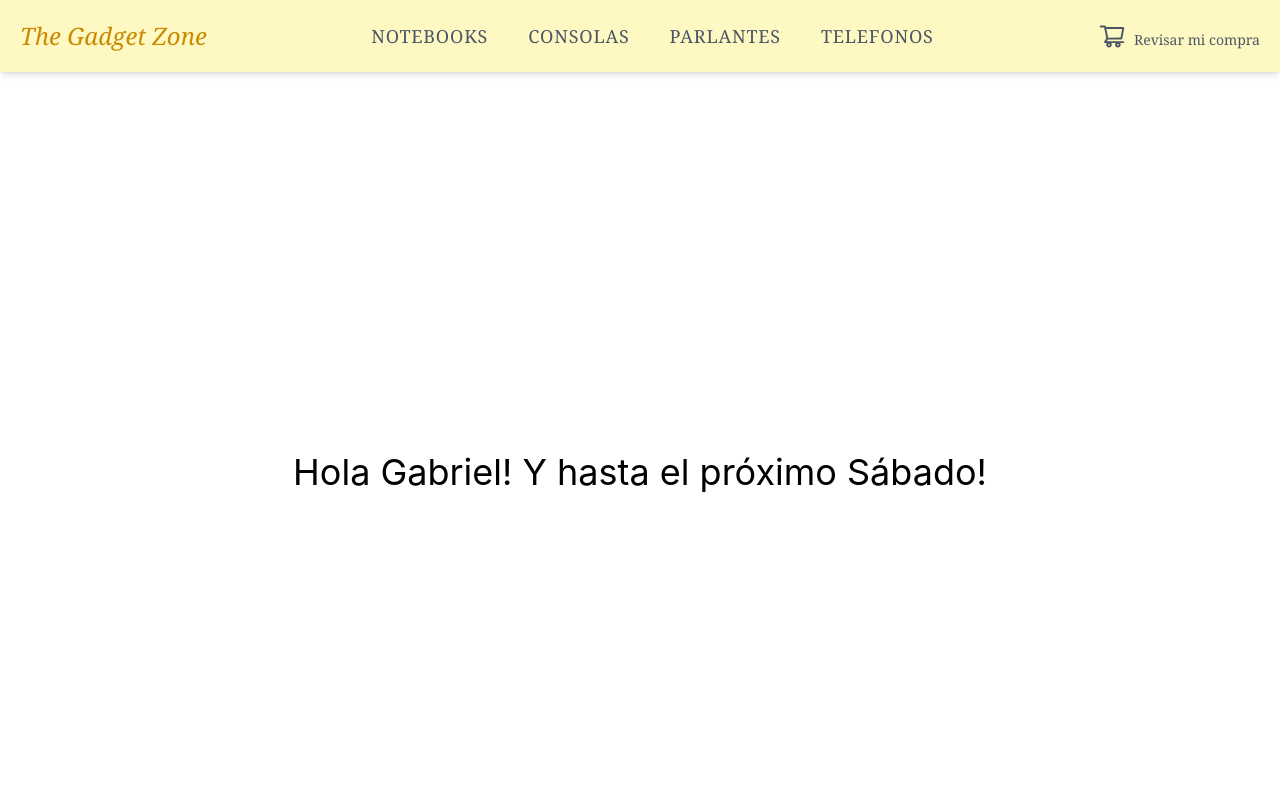
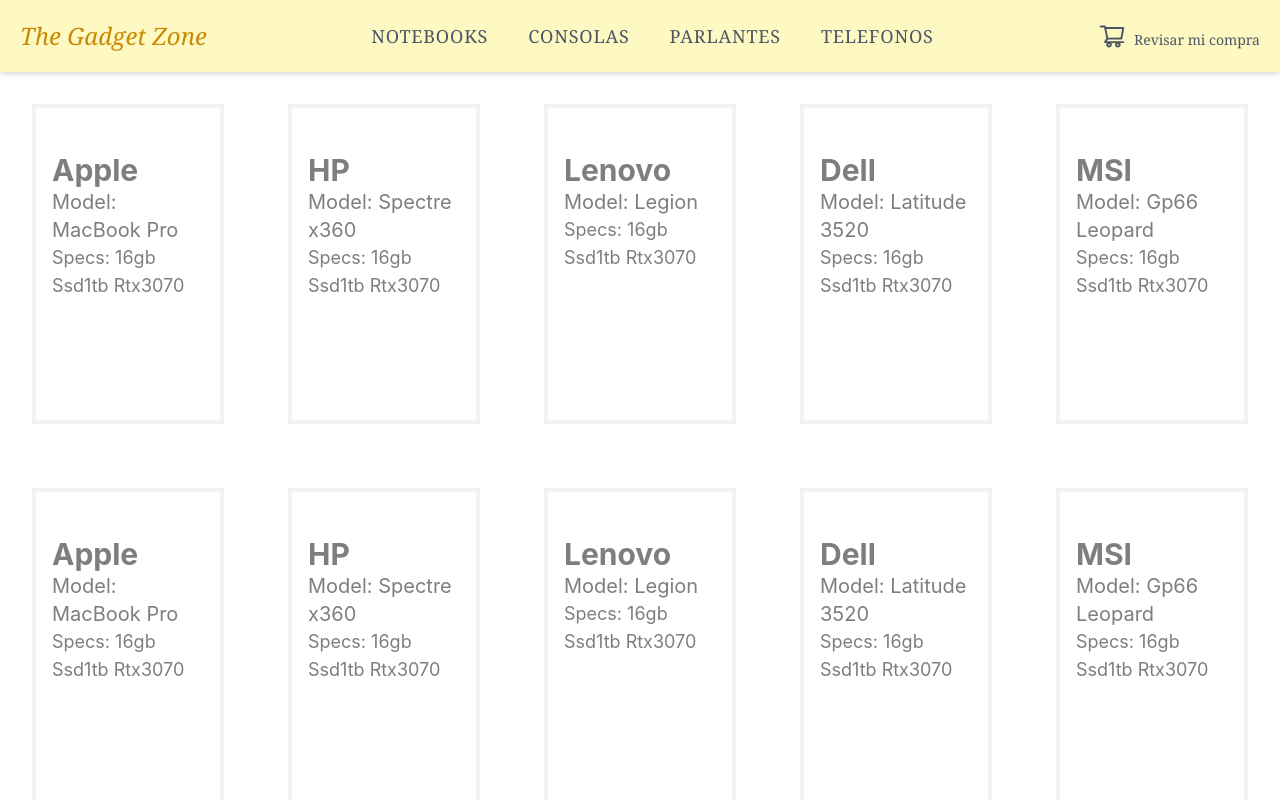
Before and after one commit to renzocaffesse/coder-react, a React (Create React App) app: page / in a window 1280 px wide. Shown: the top 800 px of the page. Built offline with nearby package versions, Linux system fonts and the light colour scheme.

Commit message:
Entrega clase 3: catalogo de productos(imagenes en deuda para la entrega intermedia)

```diff
--- a/src/App.js
+++ b/src/App.js
@@ -1,13 +1,14 @@
 import './App.css';
 import Navbar from './components/Navbar';
 import ItemListContainer from './components/ItemListContainer'
+import ItemList from './components/ItemList';
 
 function App() {
 
   return (
     <>
-      <Navbar></Navbar>
-      <ItemListContainer greeting='Hola Gabriel! Y hasta el próximo Sábado!'></ItemListContainer>
+      <Navbar />
+      <ItemListContainer />
     </>
   );
 }
--- /dev/null
+++ b/src/components/Item.js
@@ -0,0 +1,15 @@
+const Item = ({laptopData}) => {
+    return (
+        <div className="h-full lg:w-1/5 sm:w-1/2 p-8">
+            <div className="h-full flex relative">
+                <div className="px-4 py-10 relative w-full border-4 border-gray-200 bg-white opacity-50 hover:opacity-100 hover:cursor-pointer">
+                    <strong className="text-3xl">{laptopData.brand}</strong>
+                    <p className="text-xl">Model: {laptopData.model}</p>
+                    <p className="text-lg">Specs: {laptopData.specs}</p>
+                </div>
+            </div>
+        </div>
+    )
+}
+
+export default Item
--- /dev/null
+++ b/src/components/ItemList.js
@@ -0,0 +1,30 @@
+import {useState, useEffect} from 'react'
+import { laptops as laptopData } from '../data/laptops';
+import Item from './Item';
+
+const ItemList = () => {
+  const [laptops, setLaptops] = useState([])
+  useEffect(() => {
+    const getLaptops = new Promise((resolve)=> {
+      setTimeout(() => {
+        resolve(laptopData)
+      }, 3000);
+    })
+
+    getLaptops.then((result)=> {
+      setLaptops(result)
+    }).catch((err) => {
+      console.log('No se pudo cargar la información!', err);
+    })
+
+  }, [])
+
+  return (
+    <div className="w-full h-96 flex flex-wrap justify-center">
+      {laptops.map( laptop => <Item key={laptop.id} laptopData={laptop} />)}
+    </div>
+  )
+
+}
+
+export default ItemList
--- a/src/components/ItemListContainer.js
+++ b/src/components/ItemListContainer.js
@@ -1,6 +1,10 @@
-const ItemListContainer = ({greeting}) => {
+import ItemList from './ItemList'
+
+const ItemListContainer = () => {
     return (
-      <div className="text-4xl flex justify-center items-center min-h-screen">{greeting}</div>
+      <div className="w-full text-4xl flex min-h-screen">
+        <ItemList />
+      </div>
     )
 }
 
--- a/src/components/Navbar.js
+++ b/src/components/Navbar.js
@@ -3,7 +3,7 @@
 const Navbar = () => {
     return (
         <>
-            <header className="sticky top-0 shadow-md text-gray-600 body-font bg-yellow-100 font-serif">
+          <header className="sticky top-0 shadow-md text-gray-600 body-font bg-yellow-100 font-serif z-50">
             <div className="container mx-auto flex flex-wrap p-5 flex-col md:flex-row items-center">
               <a className="flex title-font font-medium items-center text-gray-900 mb-4 md:mb-0 hover:cursor-pointer">
                 <span className="font-style: italic text-2xl text-yellow-600">The Gadget Zone</span>
--- /dev/null
+++ b/src/data/laptops.js
@@ -0,0 +1,17 @@
+export const laptops = [
+    {id: 1, brand: 'Apple', model: 'MacBook Pro', specs: '16gb Ssd1tb Rtx3070'},
+    {id: 2, brand: 'HP', model: 'Spectre x360', specs: '16gb Ssd1tb Rtx3070'},
+    {id: 3, brand: 'Lenovo', model: 'Legion', specs: '16gb Ssd1tb Rtx3070'},
+    {id: 4, brand: 'Dell', model: 'Latitude 3520', specs: '16gb Ssd1tb Rtx3070'},
+    {id: 5, brand: 'MSI', model: 'Gp66 Leopard', specs: '16gb Ssd1tb Rtx3070'},
+    {id: 6, brand: 'Apple', model: 'MacBook Pro', specs: '16gb Ssd1tb Rtx3070'},
+    {id: 7, brand: 'HP', model: 'Spectre x360', specs: '16gb Ssd1tb Rtx3070'},
+    {id: 8, brand: 'Lenovo', model: 'Legion', specs: '16gb Ssd1tb Rtx3070'},
+    {id: 9, brand: 'Dell', model: 'Latitude 3520', specs: '16gb Ssd1tb Rtx3070'},
+    {id: 10, brand: 'MSI', model: 'Gp66 Leopard', specs: '16gb Ssd1tb Rtx3070'},
+    {id: 11, brand: 'Apple', model: 'MacBook Pro', specs: '16gb Ssd1tb Rtx3070'},
+    {id: 12, brand: 'HP', model: 'Spectre x360', specs: '16gb Ssd1tb Rtx3070'},
+    {id: 13, brand: 'Lenovo', model: 'Legion', specs: '16gb Ssd1tb Rtx3070'},
+    {id: 14, brand: 'Dell', model: 'Latitude 3520', specs: '16gb Ssd1tb Rtx3070'},
+    {id: 15, brand: 'MSI', model: 'Gp66 Leopard', specs: '16gb Ssd1tb Rtx3070'},
+]
```
Lines whose indentation alone changed are shown as unchanged.
